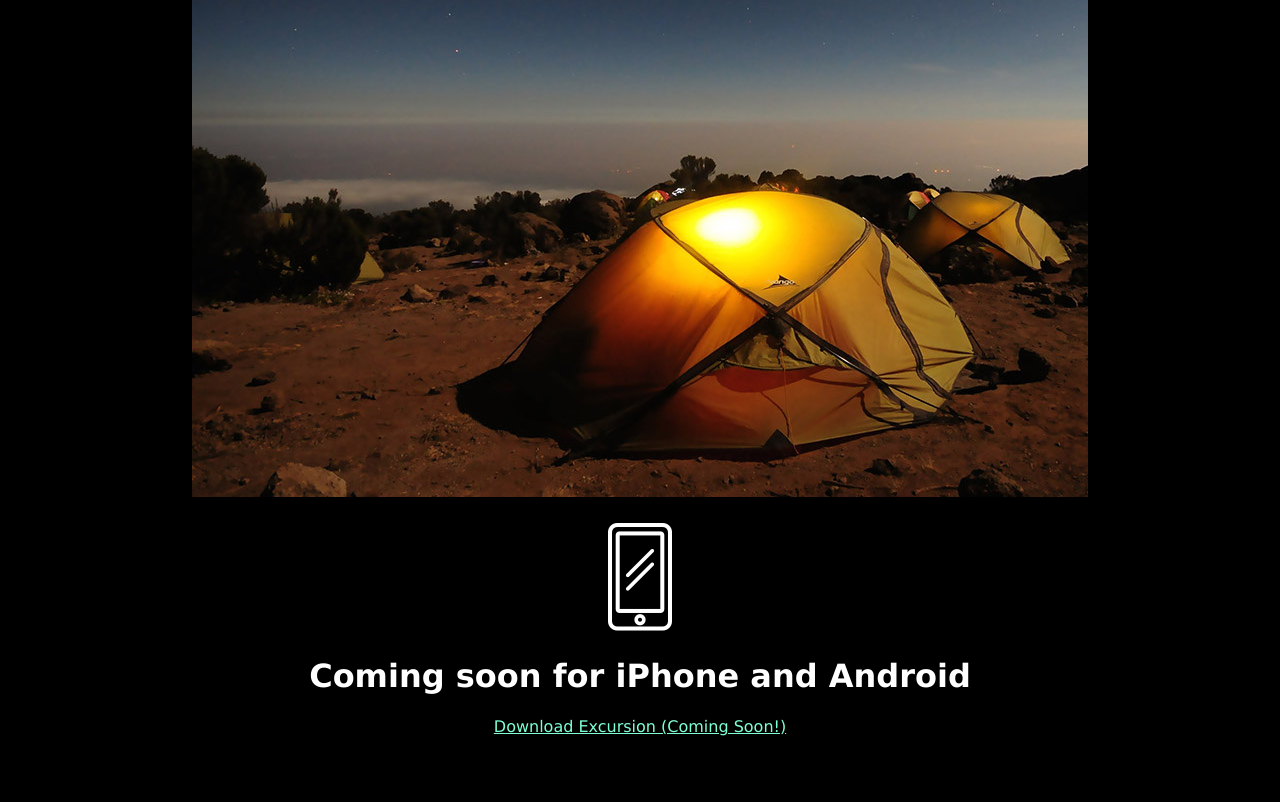
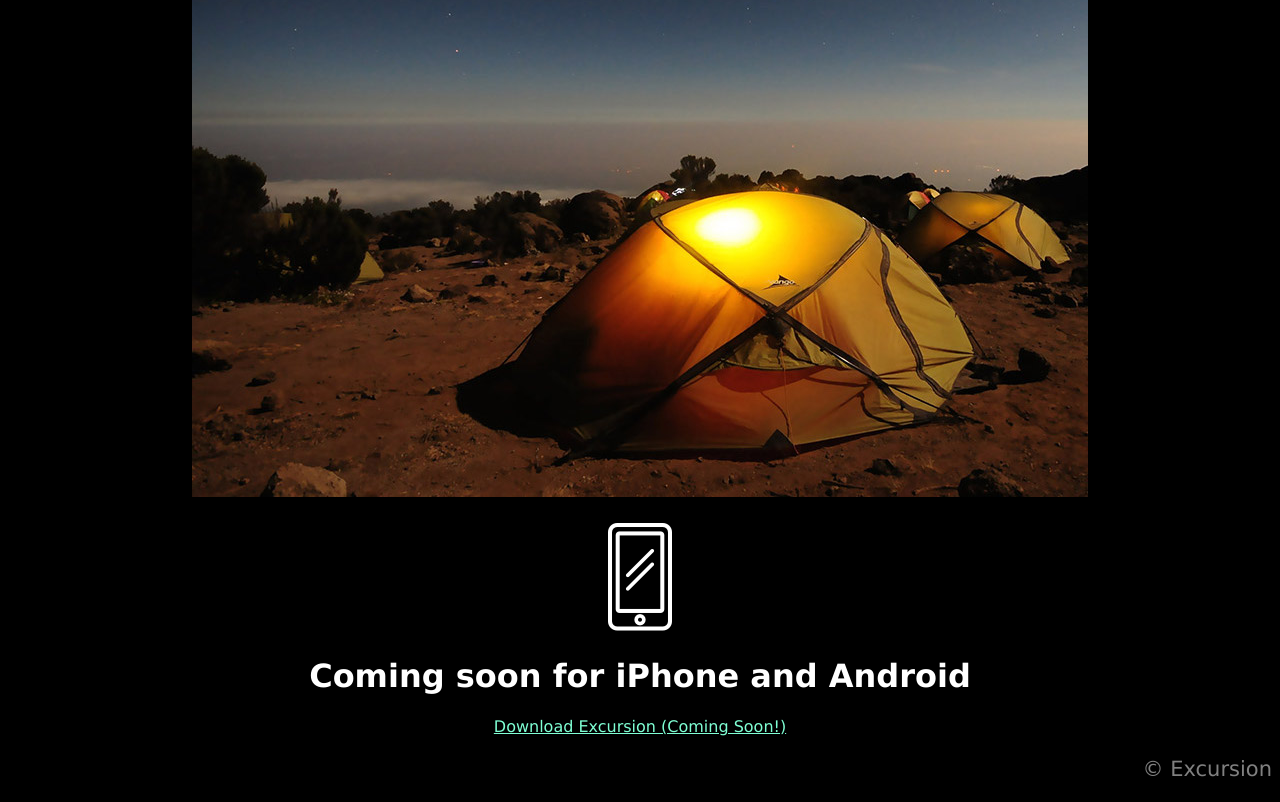
Before and after one commit to VincentRice3/excursion, a plain HTML site: page index.html in a window 1280 px wide. Shown: the part 476-1278 px from the top of the page. Before the commit the page ends 1220 px from the top, so only its background shows below. Drawn offline with Linux system fonts and the light colour scheme.

Commit message:
4th Commit with added copyright logo

```diff
--- a/index.html
+++ b/index.html
@@ -25,6 +25,10 @@
             <h1 class="app">Coming soon for iPhone and Android</h1>
             <a href="#">Download Excursion (Coming Soon!)</a>
         </div>
+
+        <footer>
+            <p class="copyright">© Excursion</p>
+        </footer>
     </div>
 </body>
 </html>
--- a/resources/css/styles.css
+++ b/resources/css/styles.css
@@ -16,6 +16,10 @@
     font-size: 42px;
 }
 
+.copyright{
+    text-align: right;
+}
+
 a{
     color: aquamarine;
     font-size: 16px;
```
